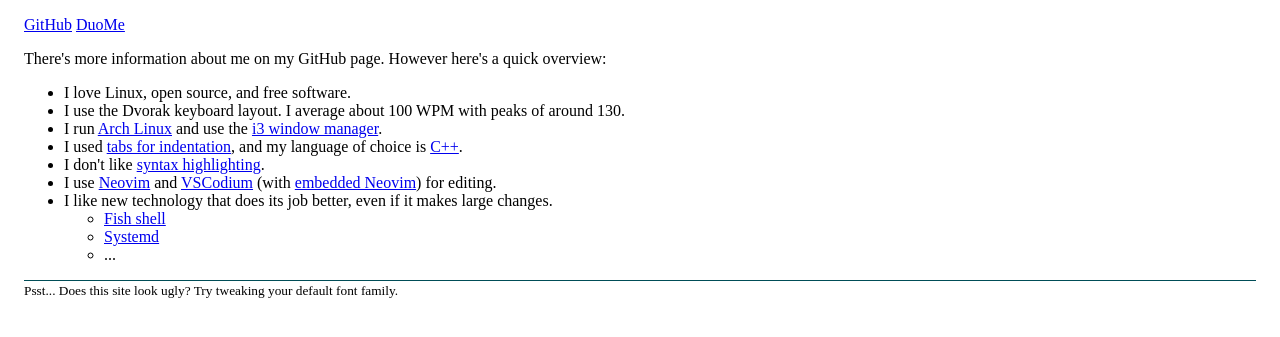
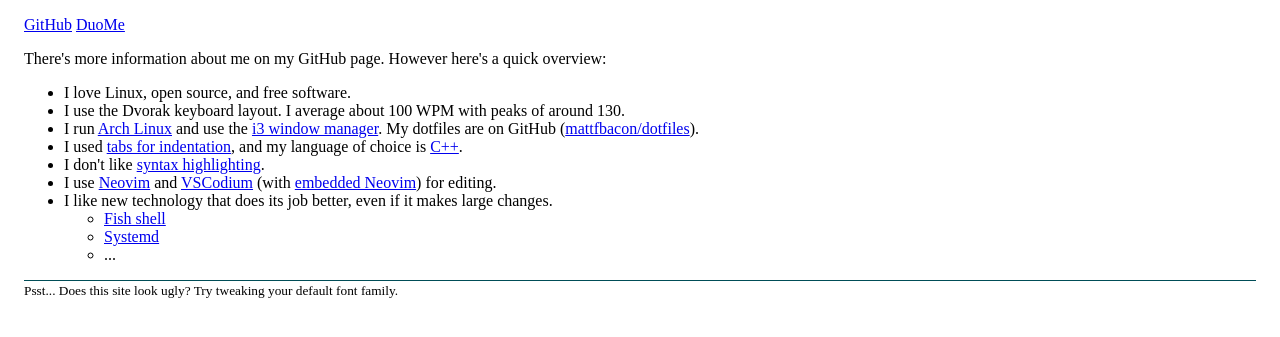
Before and after one commit to mattfbacon/website3, a plain HTML site: page index.html in a window 1280 px wide. Shown: the part 107-444 px from the top of the page. Drawn offline with Linux system fonts and the light colour scheme.

Commit message:
Add dotfiles link

```diff
--- a/index.html
+++ b/index.html
@@ -17,7 +17,7 @@
 	<ul>
 		<li>I love Linux, open source, and free software.</li>
 		<li>I use the Dvorak keyboard layout. I average about 100 WPM with peaks of around 130.</li>
-		<li>I run <a href="https://archlinux.org">Arch Linux</a> and use the <a href="https://i3wm.org">i3 window manager</a>.</li>
+		<li>I run <a href="https://archlinux.org">Arch Linux</a> and use the <a href="https://i3wm.org">i3 window manager</a>. My dotfiles are on GitHub (<a href="https://github.com/mattfbacon/dotfiles">mattfbacon/dotfiles</a>).</li>
 		<li>I used <a href="http://intellindent.info">tabs for indentation</a>, and my language of choice is <a href="https://www.cplusplus.com">C++</a>.</li>
 		<li>I don't like <a href="https://www.linusakesson.net/programming/syntaxhighlighting/">syntax highlighting</a>.</li>
 		<li>I use <a href="https://neovim.io">Neovim</a> and <a href="https://vscodium.com">VSCodium</a> (with <a href="https://marketplace.visualstudio.com/items?itemName=asvetliakov.vscode-neovim">embedded Neovim</a>) for editing.</li>
```
